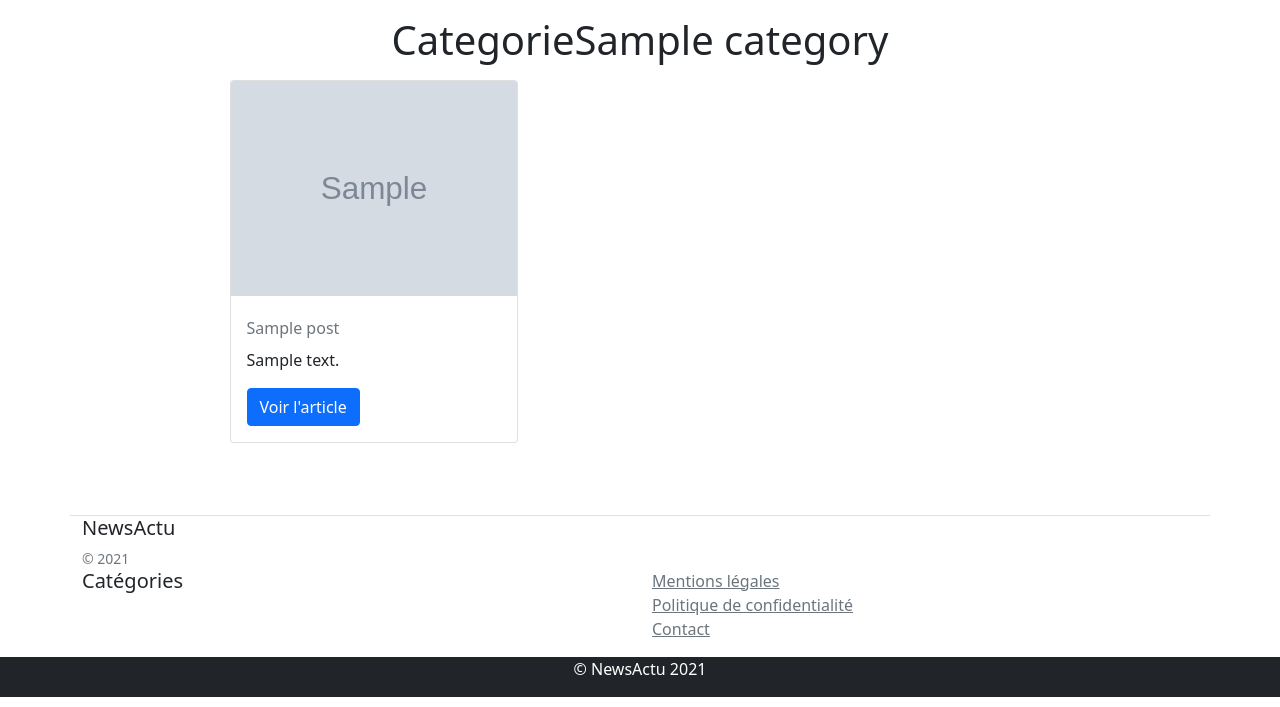
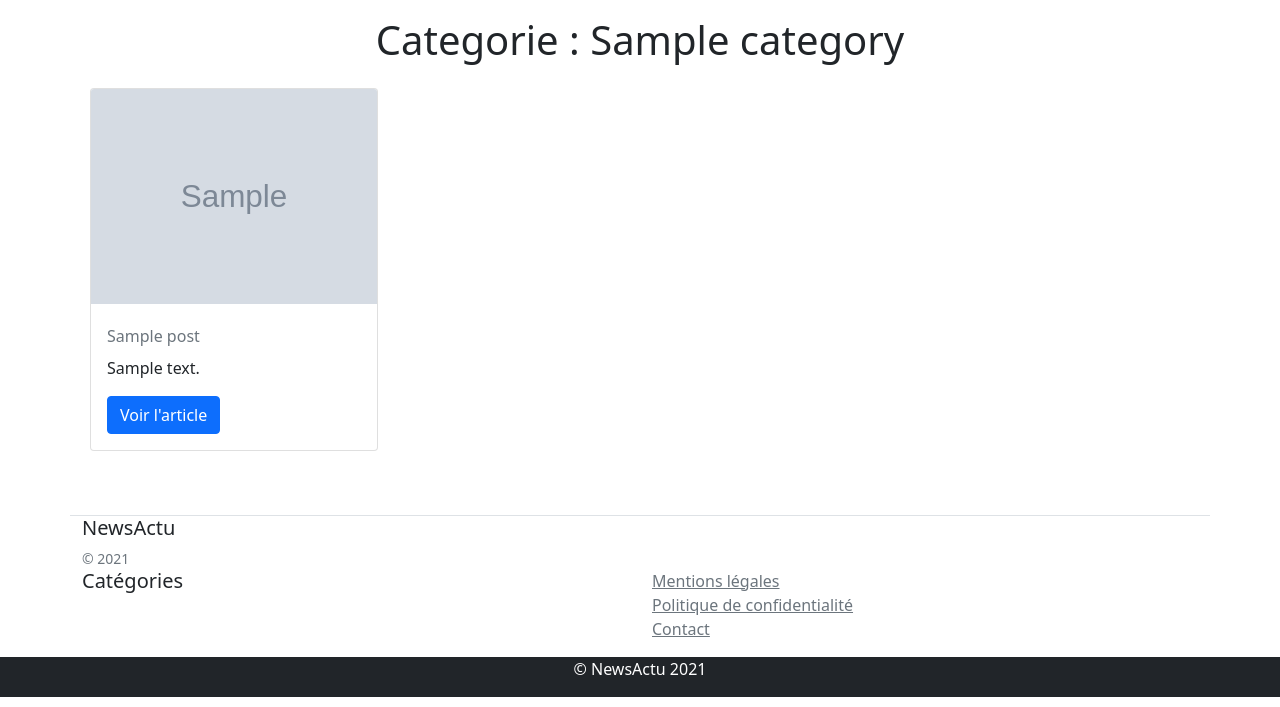
Before and after one commit to KevinL45/newsactu, a Symfony app: template templates/post/show_posts_from_category.html.twig in a window 1280 px wide. Shown: the part 56-763 px from the top of the page. Run offline with Twig, Linux system fonts and the light colour scheme; the template is opened without the code that fills it: most values are stand-ins (such as "Sample title", 1, 10 or a date in 2020); grey boxes marked "Sample" are stand-in pictures; some libraries are stand-ins or nearby versions.

Commit message:
first commit

```diff
--- a/templates/post/show_posts_from_category.html.twig
+++ b/templates/post/show_posts_from_category.html.twig
@@ -2,11 +2,11 @@
 
 {% block content %}
 
-    <h1 class="text-center mt-3">Categorie{{category.name}}</h1>
+    <h1 class="text-center mt-3">Categorie : {{category.name}}</h1>
 
     {% if posts is not empty %}
 
-    <div class="col-9 mx-auto mb-5">
+    <div class="row">
 
     {% for post in posts %}
 
```
